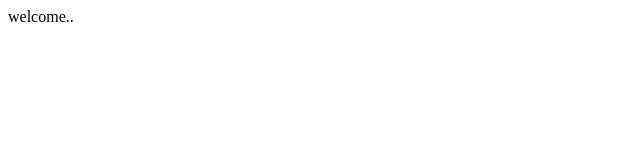
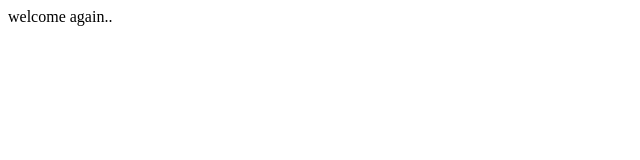
Before and after one commit to ChTejaprakash/10k_36R, a plain HTML site: page index.html in a window 1280 px wide. Shown: the full height of the page, 0-640 px from the left. Drawn offline with Linux system fonts and the light colour scheme.

Commit message:
modified

```diff
--- a/index.html
+++ b/index.html
@@ -6,6 +6,6 @@
     <title>Document</title>
 </head>
 <body>
-    welcome..
+    welcome again..
 </body>
 </html>
```
Also changed, not shown: sample.txt.
